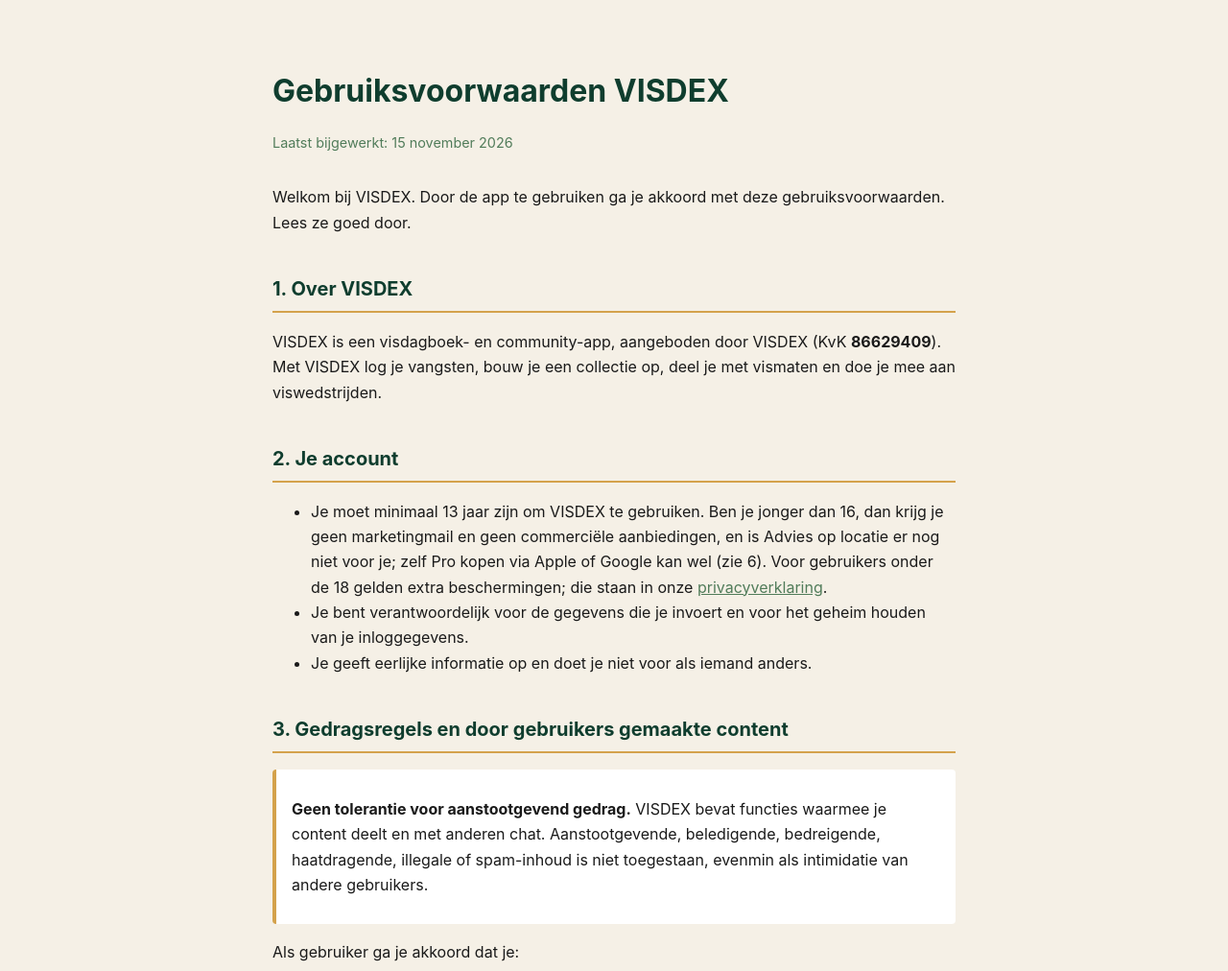
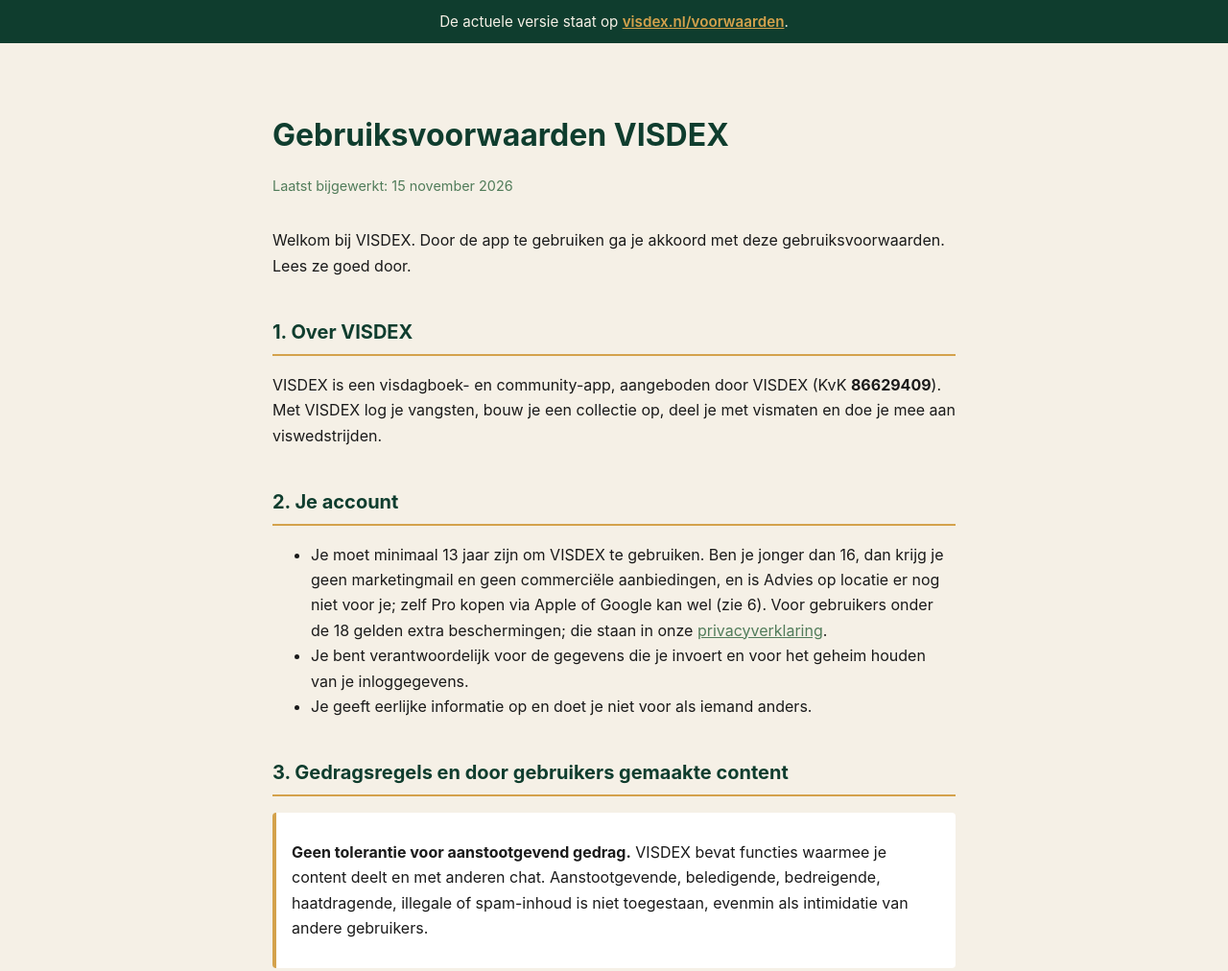
Before and after one commit to Superniels123/visdex-legal, a plain HTML site: page voorwaarden.html in a window 1280 px wide. Shown: the top 1012 px of the page at 96% size. Drawn offline with Linux system fonts and the light colour scheme.

Commit message:
#548 Pages: verwijzing naar visdex.nl boven privacy en voorwaarden
Oudere app-versies linken naar GitHub Pages; die blijft aan. Bovenaan staat
nu "De actuele versie staat op visdex.nl/privacy" (resp. /voorwaarden).

De regel staat BUITEN <div class="wrap">: visdex.nl neemt alleen .wrap over,
dus daar verschijnt hij niet. Geen wijziging aan de juridische tekst; de
datum "Laatst bijgewerkt" blijft 23 september 2026.

Co-Authored-By: Claude Opus 5.5 (1M context) <noreply@anthropic.com>

```diff
--- a/voorwaarden.html
+++ b/voorwaarden.html
@@ -16,9 +16,15 @@
   a { color:var(--sage); }
   .note { background:#fff; border-left:4px solid var(--gold); padding:12px 16px; margin:16px 0; border-radius:4px; }
   footer { margin-top:48px; color:var(--sage); font-size:.85rem; }
+  .actueel { margin:0; padding:10px 24px; background:var(--green); color:var(--cream); text-align:center; font-size:.95rem; }
+  .actueel a { color:var(--gold); font-weight:600; }
 </style>
 </head>
 <body>
+<!-- Verwijzing voor wie via GitHub Pages binnenkomt (oudere app-versies). Staat
+     bewust BUITEN .wrap: visdex.nl neemt alleen de inhoud van .wrap over
+     (visdex-website, scripts/visdexLegal.js). Zet hier dus geen juridische tekst. -->
+<p class="actueel">De actuele versie staat op <a href="https://visdex.nl/voorwaarden">visdex.nl/voorwaarden</a>.</p>
 <div class="wrap">
 
 <h1>Gebruiksvoorwaarden VISDEX</h1>
```
Also changed, not shown: privacy.html (+6 -0 lines).
